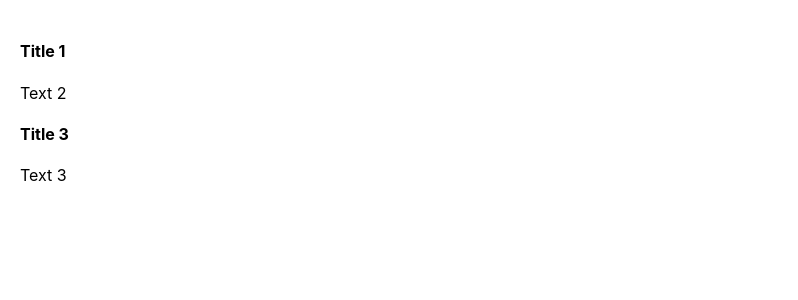
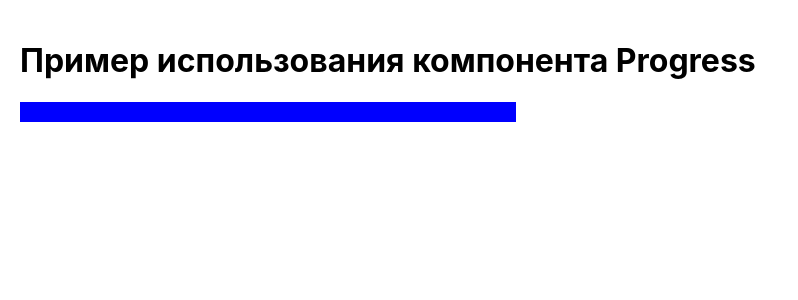
Before and after one commit to SerjioBlack/Hillel-hw-js, a React (Create React App) app in the folder my-app/: page / in a window 1280 px wide. Shown: the top 300 px of the page, without its empty margins (0-798 px from the left). Built offline with nearby package versions, Linux system fonts and the light colour scheme.

Commit message:
HW-75 completed

```diff
--- a/my-app/src/App.js
+++ b/my-app/src/App.js
@@ -1,13 +1,9 @@
-import Card from "./components/Card";
-
+import Progress from "./components/Progress";
 function App() {
   return (
       <div className="App">
-        <Card title="Title 1" />
-
-        <Card text="Text 2" />
-
-        <Card title="Title 3" text="Text 3" />
+          <h1>Пример использования компонента Progress</h1>
+          <Progress percentage={40} />
       </div>
   );
 }
--- /dev/null
+++ b/my-app/src/components/Progress.jsx
@@ -0,0 +1,41 @@
+import React from "react";
+import PropTypes from "prop-types";
+import classNames from "classnames";
+
+class Progress extends React.Component {
+    render() {
+        const { percentage } = this.props;
+
+        // Определение классов для стилизации прогресс-бара
+        const progressBarClasses = classNames("progress-bar", {
+            "bg-success": percentage >= 75,
+            "bg-warning": percentage >= 50 && percentage < 75,
+            "bg-danger": percentage < 50,
+        });
+
+        return (
+            <div className="progress">
+                <div
+                    className={progressBarClasses}
+                    role="progressbar"
+                    aria-valuenow={percentage}
+                    aria-valuemin="0"
+                    aria-valuemax="100"
+                    aria-label="progressbar" // Исправлено на "progressbar"
+                    style={{
+                        width: `${percentage}%`,
+                        height: "20px",
+                        backgroundColor: "blue",
+                    }}
+                ></div>
+            </div>
+        );
+    }
+}
+
+// Проверка типов свойств
+Progress.propTypes = {
+    percentage: PropTypes.number.isRequired,
+};
+
+export default Progress;
```
Also changed, not shown: 1 other file (tests, documents, lock files or other folders).
